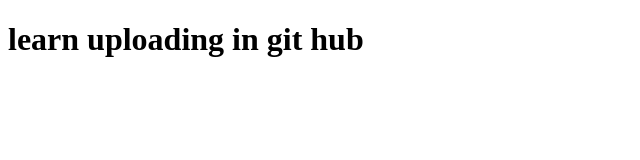
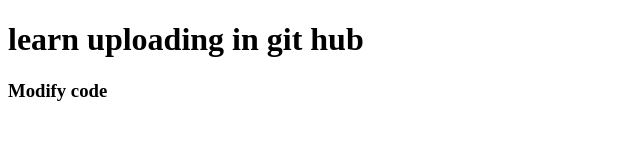
Before and after one commit to safeer-khan555/Demo, a plain HTML site: page index.html in a window 1280 px wide. Shown: the whole page, without its empty margins (0-640 px from the left). Drawn offline with Linux system fonts and the light colour scheme.

Commit message:
changing h3

```diff
--- a/index.html
+++ b/index.html
@@ -8,5 +8,6 @@
 </head>
 <body>
     <h1>learn uploading in git hub</h1>
+    <h3>Modify code</h3>
 </body>
 </html>
```
